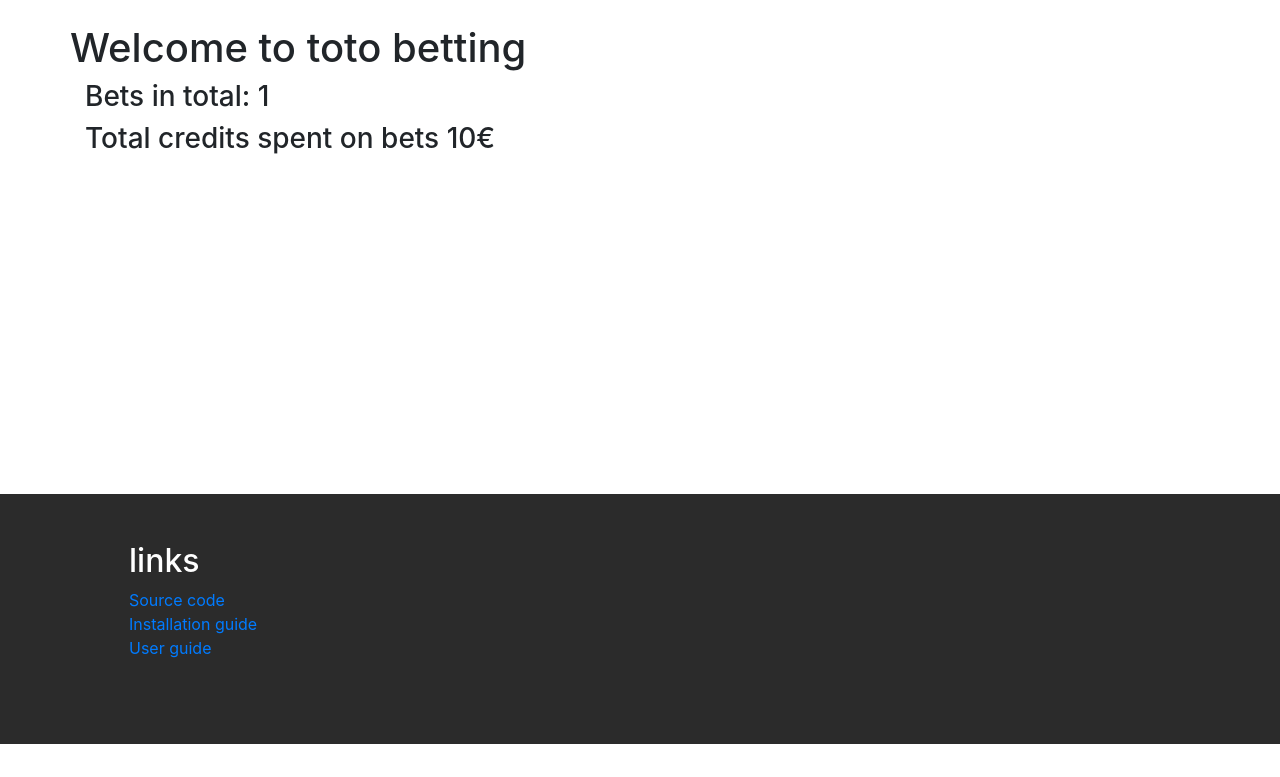
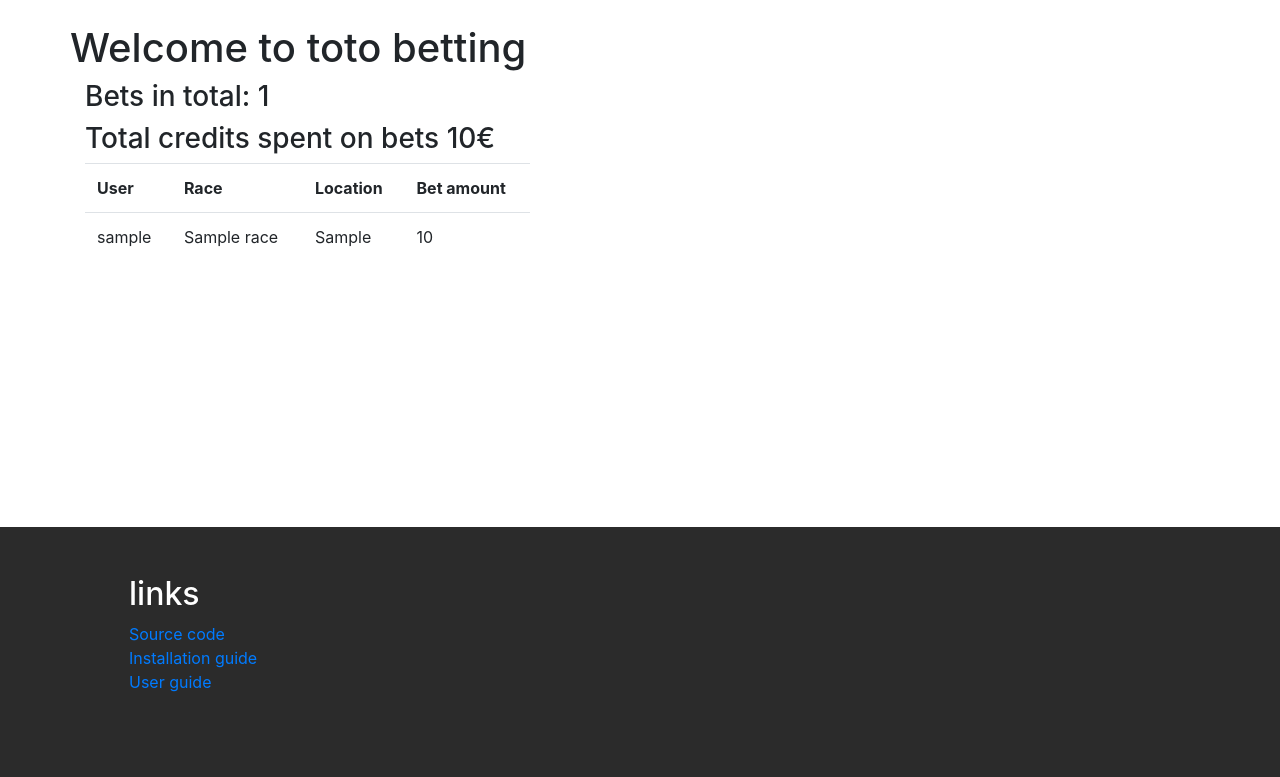
Before and after one commit to Tykky/toto-betting, a Flask app: page / in a window 1280 px wide. Shown: the part 56-833 px from the top of the page. Before the commit the page ends 800 px from the top, so only its background shows below. Run offline with Flask 2, Linux system fonts and the light colour scheme; tables that the repository leaves empty hold one stand-in row (values such as "Sample post"); some libraries are stand-ins or nearby versions.

Commit message:
Add aggregated query to front page

```diff
--- a/application/templates/index.html
+++ b/application/templates/index.html
@@ -15,5 +15,24 @@
       <h3>Total credits spent on bets {{ cspent }}€ </h3>
     </div>
   </div>
+  <div class="row">
+    <div class="col-sm-5">
+      <table class="table">
+        <tr>
+          <th>User</th>
+          <th>Race</th>
+          <th>Location</th>
+          <th>Bet amount</th>
+        </tr>
+        {% for row in summary %}
+        <tr>
+          {% for item in row %}
+            <td>{{ item }}</td>
+          {% endfor %}
+        </tr>
+        {% endfor %}
+      </table>
+    </div>
+    </div>
 </div>
 {% endblock %}
```
